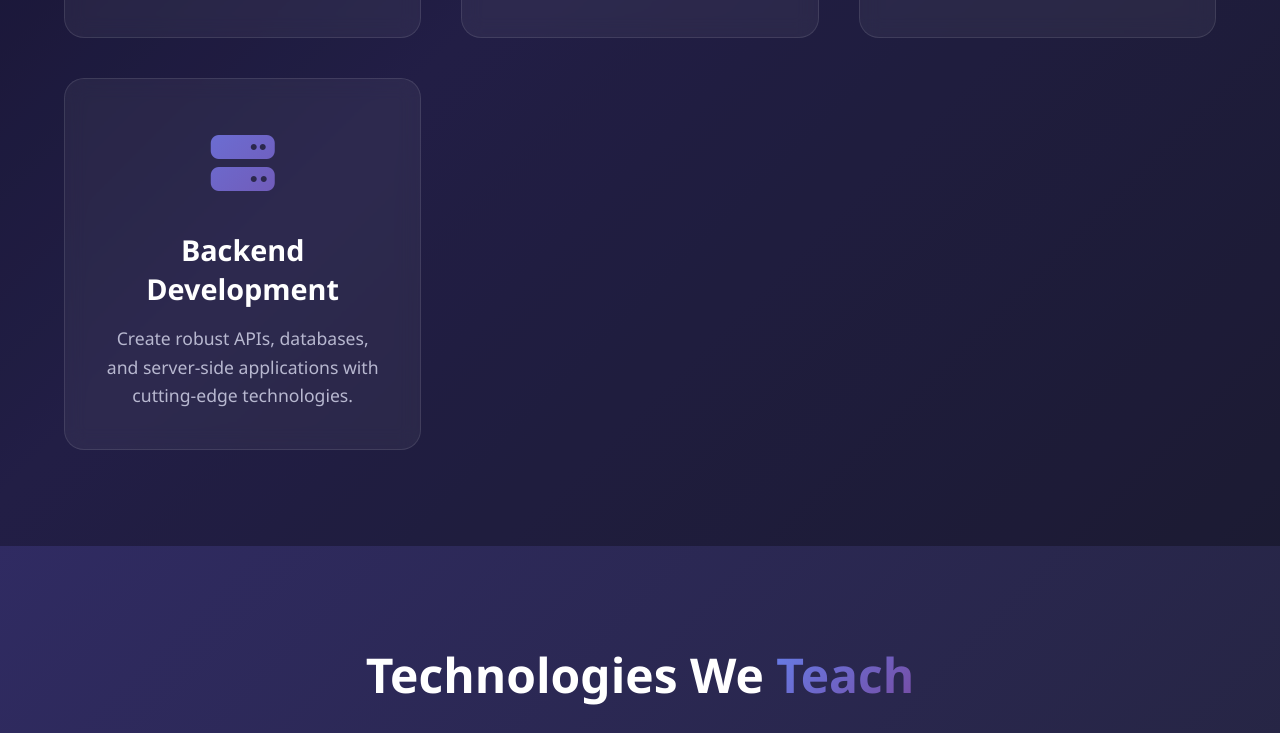
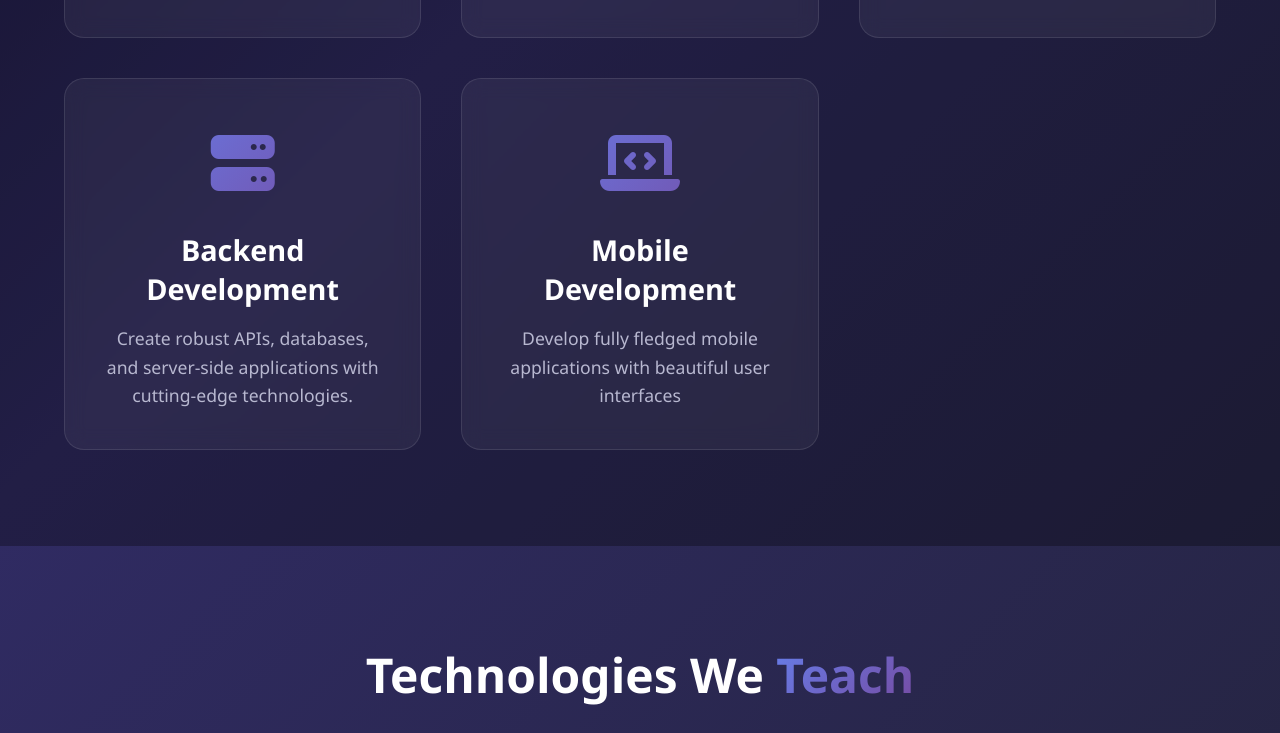
Before and after one commit to aydotjs/project-pipeline-mango, a website: page public/index.html in a window 1280 px wide. Shown: the part 1358-2091 px from the top of the page. Drawn offline with Linux system fonts and the light colour scheme.

Commit message:
added mobile development

```diff
--- a/public/index.html
+++ b/public/index.html
@@ -373,6 +373,13 @@
                 <h3>Backend Development</h3>
                 <p>Create robust APIs, databases, and server-side applications with cutting-edge technologies.</p>
             </div>
+            <div class="course-card">
+                <div class="course-icon">
+                    <i class="fas fa-laptop-code"></i>
+                </div>
+                <h3>Mobile Development</h3>
+                <p>Develop fully fledged mobile applications with beautiful user interfaces</p>
+            </div>
         </div>
     </section>
 
```
